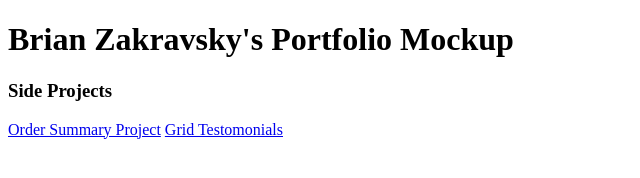
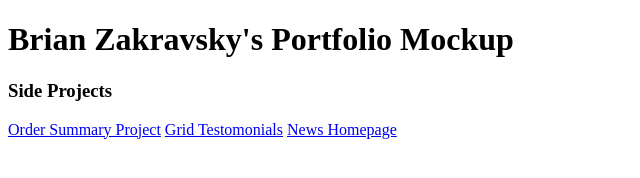
Before and after one commit to bzakura/bzakura.github.io, a plain HTML site: page index.html in a window 1280 px wide. Shown: the whole page, without its empty margins (0-640 px from the left). Drawn offline with Linux system fonts and the light colour scheme.

Commit message:
Update index.html

```diff
--- a/index.html
+++ b/index.html
@@ -11,5 +11,6 @@
     <h3>Side Projects</h3>
     <a href="https://bzakura.github.io/order-summary/">Order Summary Project</a>
     <a href="https://bzakura.github.io/grid-testimonials/">Grid Testomonials</a>
+     <a href="https://bzakura.github.io/news-homepage/">News Homepage</a>
 </body>
 </html>
```
